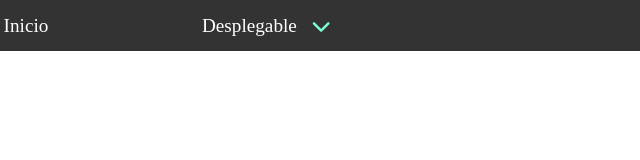
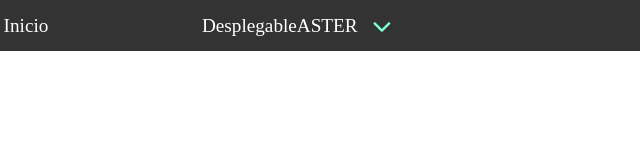
Before and after one commit to elCoco1968/prueba-platzi, a plain HTML site: page index.html in a window 1280 px wide. Shown: the full height of the page, 134-774 px from the left. Drawn offline with Linux system fonts and the light colour scheme.

Commit message:
cambie el titulo desplegable

```diff
--- a/index.html
+++ b/index.html
@@ -19,7 +19,7 @@
                 <ul class="nav__items">
                     <li class="nav__item"><a href="#" class="nav__link">Inicio</a></li>
                     <li class="nav__item">
-                        <a href="#" class="nav__link container__submenu">Desplegable<i class="fas fa-chevron-down nav__icon"></i></a>
+                        <a href="#" class="nav__link container__submenu">DesplegableASTER<i class="fas fa-chevron-down nav__icon"></i></a>
                         <ul class="submenu">
                             <li class="submenu__item"><a href="#" class="nav__links">Ejemplo1</a></li>
                             <li class="submenu__item"><a href="#" class="nav__links">Ejemplo2</a></li>
```
